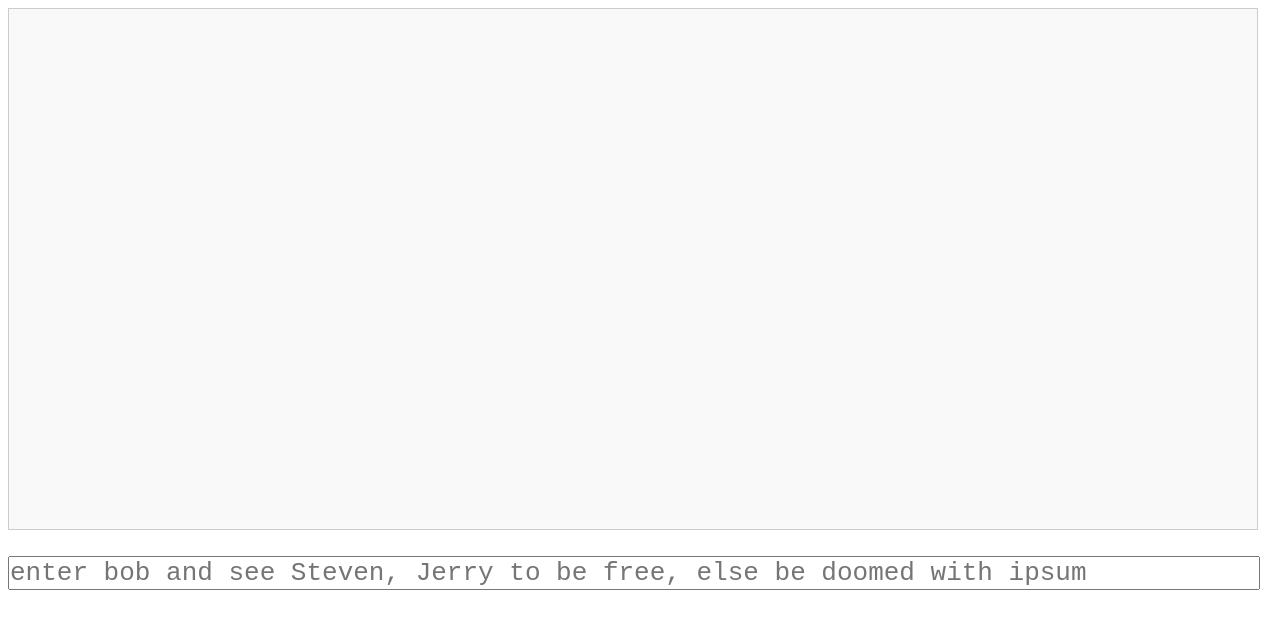
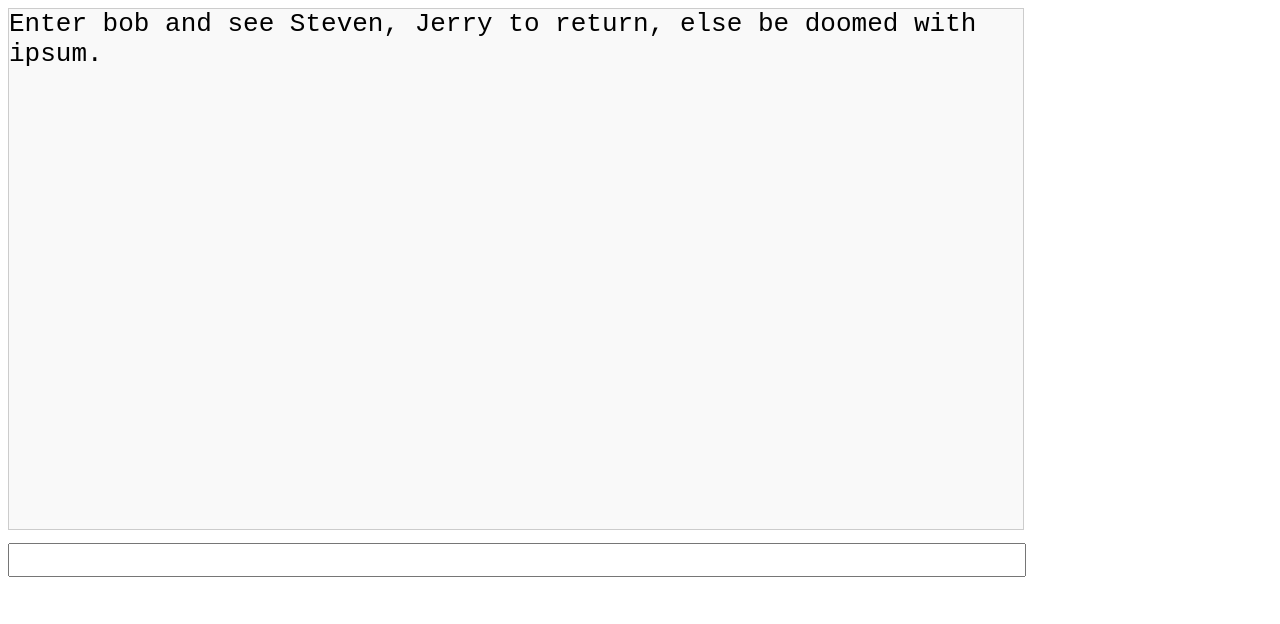
Before and after one commit to RyanOatmeal/ryanoatmeal.github.io, a website: page docs/index.html in a window 1280 px wide. Drawn offline with Linux system fonts and the light colour scheme.

Commit message:
more nonsense

```diff
--- a/docs/index.html
+++ b/docs/index.html
@@ -3,26 +3,26 @@
   <head>
   </head>
   <body>
-<div id="output" style="
+    <div
+      id="output"
+      style="
         font-size: 2em;
-  width: 80ch;
+        width: 65ch;
         height: 20em;
         border: 1px solid #ccc;
-  margin-bottom: 1em;
+        margin-bottom: .5em;
         background-color: #f9f9f9;
         overflow: auto;
         white-space: pre-wrap;
-  font-family: monospace;
-">
+        font-family: monospace;">Enter bob and see Steven, Jerry to return, else be doomed with ipsum.
     </div>
 
     <div style="width: 100%; display: flex;">
       <form style="display: flex;" id="inputForm">
         <input
-          style="width: 80ch; font-family: monospace; font-size: 2em; padding: 0"
+          style="width: 65ch; font-family: monospace; font-size: 2em; padding: 0"
           type="text"
           id="userInput"
-          placeHolder="enter bob and see Steven, Jerry to be free, else be doomed with ipsum"
         />
       </form>
     </div>
--- a/docs/scripts/index.js
+++ b/docs/scripts/index.js
@@ -3,7 +3,7 @@ export const helloWorld = (input) => {
         return "Steven";
     }
     else if (input === "Jerry") {
-        return "";
+        return "Enter bob and see Steven, Jerry to return, else be doomed with ipsum.";
     }
     return `Lorem ipsum dolor sit amet, consectetur adipiscing elit. Vivamus ac lectus in lectus tempor malesuada ac nec augue. Mauris in orci justo. Suspendisse sit amet tempor augue. Duis ultricies placerat tellus, a imperdiet diam pretium vel. Aenean nunc diam, accumsan quis rutrum ac, laoreet vitae ipsum. Vestibulum quis interdum massa. Lorem ipsum dolor sit amet, consectetur adipiscing elit. Nam aliquet, sem ac aliquam posuere, nisl lorem rhoncus justo, vel rutrum sem lorem mattis ipsum. Mauris lobortis quam tellus, ac eleifend libero fringilla sit amet. Nulla efficitur vestibulum risus facilisis lobortis. Sed aliquam eleifend est in dignissim.
 
--- a/src/index.ts
+++ b/src/index.ts
@@ -2,7 +2,7 @@ export const helloWorld = (input: string): string => {
     if(input === "bob"){
         return "Steven"
     } else if(input==="Jerry") {
-        return ""
+        return "Enter bob and see Steven, Jerry to return, else be doomed with ipsum."
     }
     return `Lorem ipsum dolor sit amet, consectetur adipiscing elit. Vivamus ac lectus in lectus tempor malesuada ac nec augue. Mauris in orci justo. Suspendisse sit amet tempor augue. Duis ultricies placerat tellus, a imperdiet diam pretium vel. Aenean nunc diam, accumsan quis rutrum ac, laoreet vitae ipsum. Vestibulum quis interdum massa. Lorem ipsum dolor sit amet, consectetur adipiscing elit. Nam aliquet, sem ac aliquam posuere, nisl lorem rhoncus justo, vel rutrum sem lorem mattis ipsum. Mauris lobortis quam tellus, ac eleifend libero fringilla sit amet. Nulla efficitur vestibulum risus facilisis lobortis. Sed aliquam eleifend est in dignissim.
 
```
Also changed, not shown: 1 other file. Lines whose indentation alone changed are shown as unchanged.
